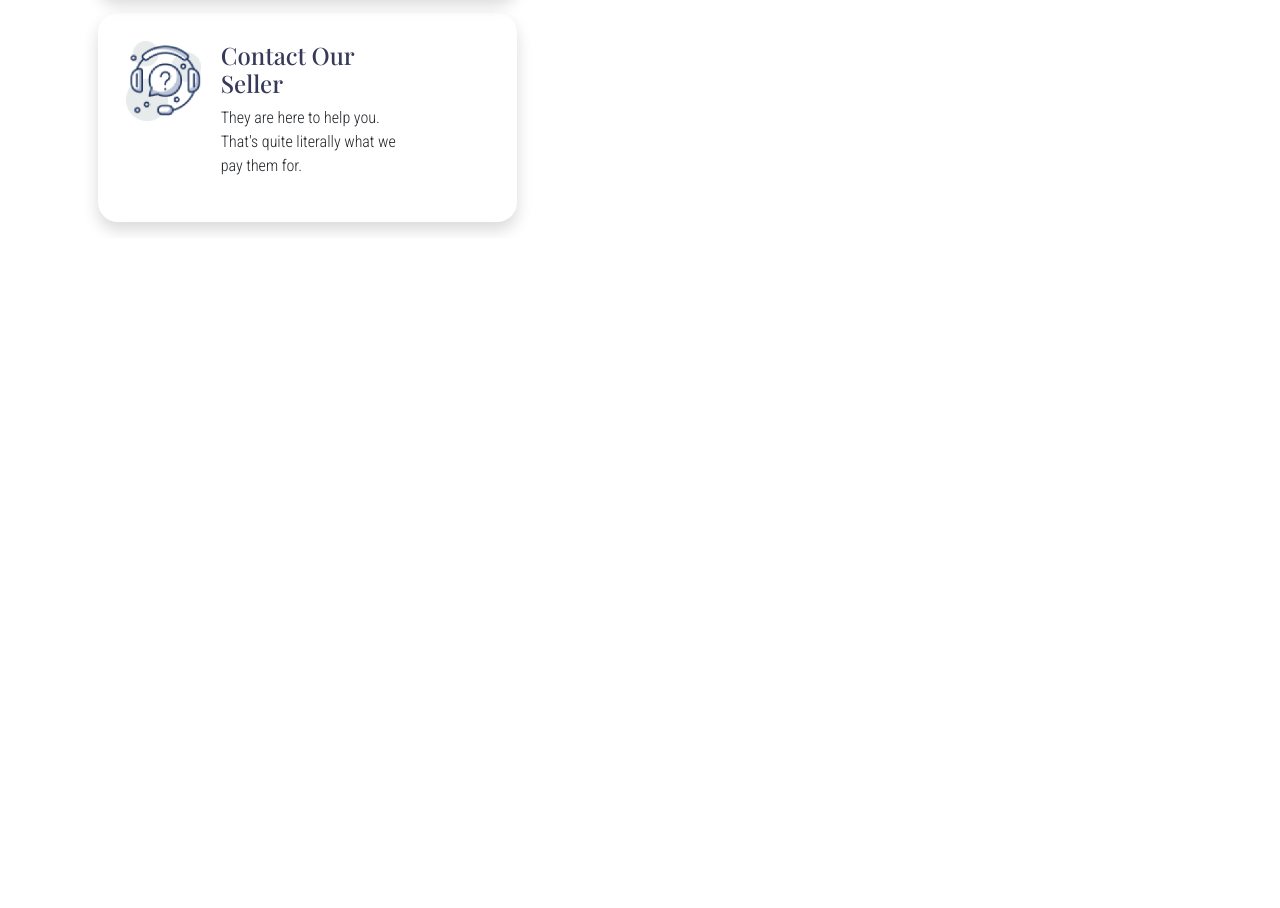
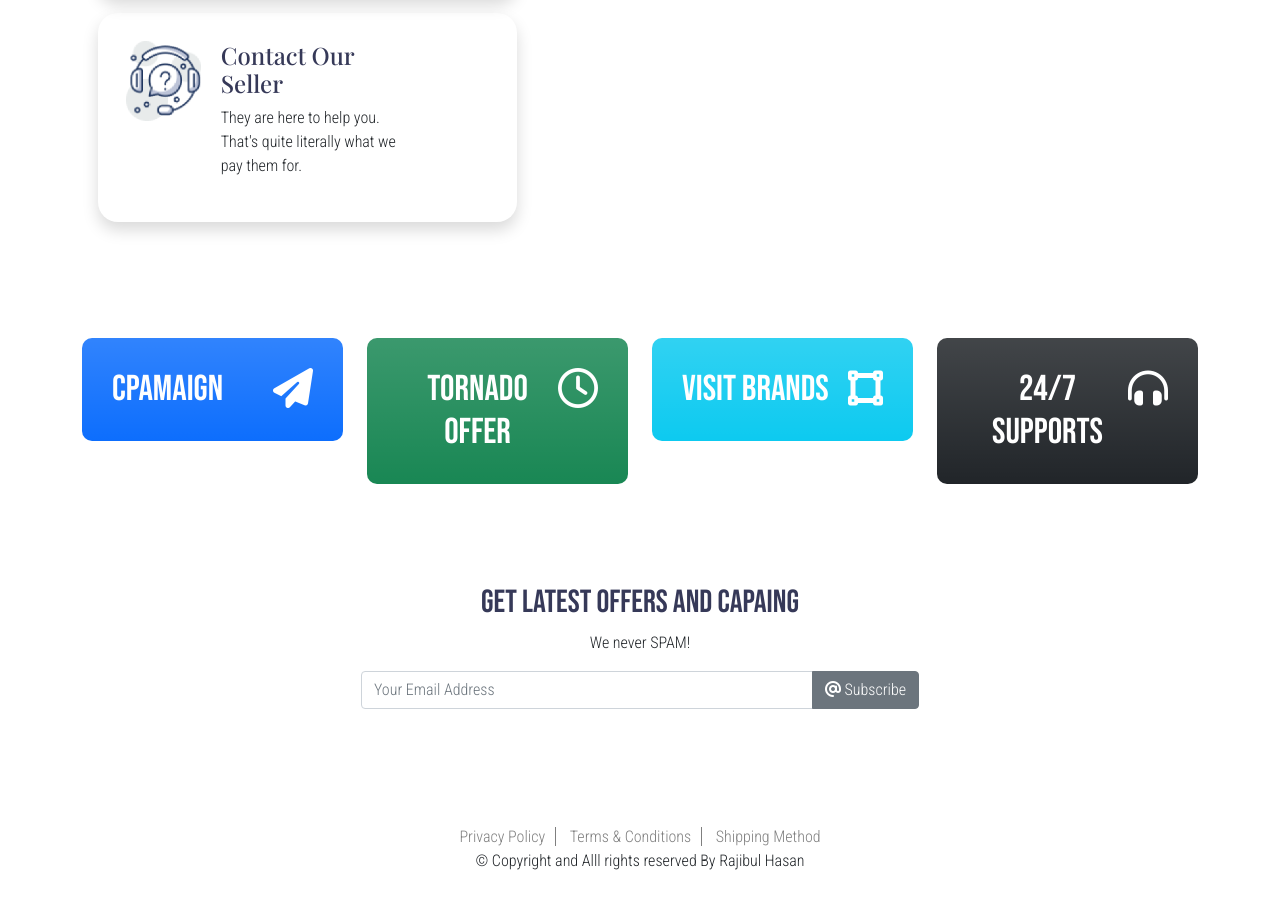
Before and after one commit to appsmakerbd/responsive-assignment-penguin-fashion2, a plain HTML site: page index.html in a window 1280 px wide. Shown: the part 2446-3354 px from the top of the page. Before the commit the page ends 2684 px from the top, so only its background shows below. Drawn offline with nearby package versions, Linux system fonts and the light colour scheme.

Commit message:
Final Submission

```diff
--- a/css/style.css
+++ b/css/style.css
@@ -109,10 +109,59 @@ h1,h2,h3,h4,h5,h6{
 .right-text h4{
     font-family: 'Playfair Display', serif;
 }
-.right-text p{}
+/* Promo2 Section Styling Ends */
 
 
 
+/* Promo3 Section Styling */
+.promo3-section{
+    margin: 100px auto;
+}
+.promo3-section .inner-box{
+    border-radius:10px;
+    overflow: hidden;
+}
+.promo3-section a{
+    padding: 30px;
+    text-decoration: none;
+    color: #ffffff;
+    font-size:40px
+}
+
+.promo3-section h4{
+    color: #ffffff;
+    font-size:36px;
+    margin: 0;
+}
+
+.promo3-section i{
+    transition: 500ms;
+}
+
+.promo3-section .inner-box:hover i{
+transform: rotate(360deg);
+}
+
+/* Promo3 Section Styling Ends*/
+
+
+/* Footer Section Styling */
+footer{
+    margin:100px auto 50px;
+}
+.bottom-links a{
+    color: gray;
+    border-right:1px solid rgba(0,0,0,0.5);
+    padding: 0 10px;
+    text-decoration: none;
+}
+
+.bottom-links a:last-child{
+    border-right: none;
+}
+
+
+/* Footer Section Ends */
 
 
 
@@ -154,4 +203,21 @@ h1,h2,h3,h4,h5,h6{
     .promo2-section .row div:last-child{
         margin:20px 0
     }
+
+    .promo3-section{
+        margin:30px 0;
+    }
+
+    .promo3-section h4,.promo3-section a{
+        font-size:20px;
+    }
+
+    .promo3-section .row>div{
+        width:47%;
+        padding: 2%;
+        margin: 1%;
+    }
+    .promo3-section a{
+        padding: 20px 10px;
+    }
  }
--- a/index.html
+++ b/index.html
@@ -21,7 +21,7 @@
   </head>
   <body>
     <!-- Header Section Start -->
-    <header class="container-fluid header-section">
+    <header class="container-fluid header-section" id="home">
         <div class="container">
             <nav class="navbar navbar-expand-lg navbar-light bg-transparent">
                 <div class="container-fluid">
@@ -33,9 +33,9 @@
                   </button>
                   <div class="collapse navbar-collapse justify-content-end" id="navbarNavAltMarkup">
                     <div class="navbar-nav custom-navbar-nav">
-                      <a class="nav-link active" aria-current="page" href="#">Home</a>
-                      <a class="nav-link" href="#">Product</a>
-                      <a class="nav-link" href="#">About us</a>
+                      <a class="nav-link active" aria-current="page" href="#home">Home</a>
+                      <a class="nav-link" href="#product">Product</a>
+                      <a class="nav-link" href="#about">About us</a>
                       <a class="nav-link" href="#">Contact us</a>
 
                     </div>
@@ -62,8 +62,8 @@
     </header>
     <!-- Header Section Ends -->
 
-
-    <section class="container product-section">
+    <!-- Product Section  -->
+    <section class="container product-section"  id="product">
         <h1>Woman Jacket</h1>
         <div class="row">
             <div class="col-lg-4 col-md-4 col-xs-12  product-box">
@@ -125,7 +125,6 @@
             </div>
         </div>
     </section>
-
 
 
     <section class="container  product-section">
@@ -190,8 +189,10 @@
             </div>
         </div>
     </section>
+    <!-- Product Section Ends -->
 
-    <section class="container promo2-section">
+    <!-- Promo2 Section  -->
+    <section class="container promo2-section" id="about">
         <div class="row">
             <div class="col-lg-5 col-md-5 col-sm-12 promo2-box">
                 <div class="inner-box">
@@ -225,6 +226,78 @@
             </div>
         </div>
     </section>
+    <!-- Promo2 Section Ends -->
+
+
+    <!-- Promo3 Section EXTRA -->
+    <section class="container promo3-section">
+        <div class="row text-center">
+            <div class="col-lg-3 col-md-3 col-xs-6">
+                <div class="inner-box bg-primary bg-gradient">
+                    <a  class="d-flex justify-content-between" href="">
+                        <h4>Cpamaign </h4>
+                        <i class="fas fa-paper-plane"></i>
+                    </a>
+                </div>
+            </div>
+            <div class="col-lg-3 col-md-3 col-xs-6">
+                <div class="inner-box bg-success bg-gradient">
+                    <a  class="d-flex justify-content-between" href="">
+                        <h4>Tornado Offer </h4>
+                        <i class="far fa-clock"></i>
+                    </a>
+                </div>
+            </div>
+            <div class="col-lg-3 col-md-3 col-xs-6">
+                <div class="inner-box bg-info bg-gradient">
+                    <a class="d-flex justify-content-between" href="">
+                        <h4>Visit Brands </h4>
+                        <i class="fas fa-vector-square"></i>
+                    </a>
+                </div>
+            </div>
+            <div class="col-lg-3 col-md-3 col-xs-6">
+                <div class="inner-box bg-dark bg-gradient">
+                    <a  class="d-flex justify-content-between" href="">
+                        <h4>24/7 Supports</h4>
+                        <i class="fas fa-headphones-alt"></i>
+                    </a>
+                </div>
+            </div>
+        </div>
+    </section>
+    <!-- Promo3 Section Ends -->
+
+
+    <!-- Subscription Section EXTRA-->
+    <section class="container-fluid subscription">
+        <div class="container d-flex justify-content-center">
+
+            <div class="col-lg-6 col-md-6 col-xs-12 text-center  inner-box">
+                <h2>Get Latest Offers and Capaing</h2>
+                <p>We never SPAM!</p>
+                <div class="input-group mb-3">
+                    <input type="text" class="form-control" placeholder="Your Email Address" aria-label="Recipient's username" aria-describedby="button-addon2">
+                    <button class="btn btn-outline-secondary btn-secondary text-white" type="button" id="button-addon2"><i class="fas fa-at"></i> Subscribe</button>
+                  </div>
+            </div>
+        </div>
+    </section>
+    <!-- Subscription Section Ends -->
+
+
+    <!-- Footer Section -->
+    <footer class="text-center">
+        <div class="bottom-links">
+            <a href="">Privacy Policy</a>
+            <a href="">Terms &amp; Conditions</a>
+            <a href="">Shipping Method</a>
+        </div>
+        <p>&copy; Copyright and Alll rights reserved By Rajibul Hasan</p>
+    </footer>
+    <!-- Footer Section Ends-->
+
+
     <!-- Option 1: Bootstrap Bundle with Popper -->
     <script src="https://cdn.jsdelivr.net/npm/bootstrap@5.0.0-beta1/dist/js/bootstrap.bundle.min.js" integrity="sha384-ygbV9kiqUc6oa4msXn9868pTtWMgiQaeYH7/t7LECLbyPA2x65Kgf80OJFdroafW" crossorigin="anonymous"></script>
   </body>
```
